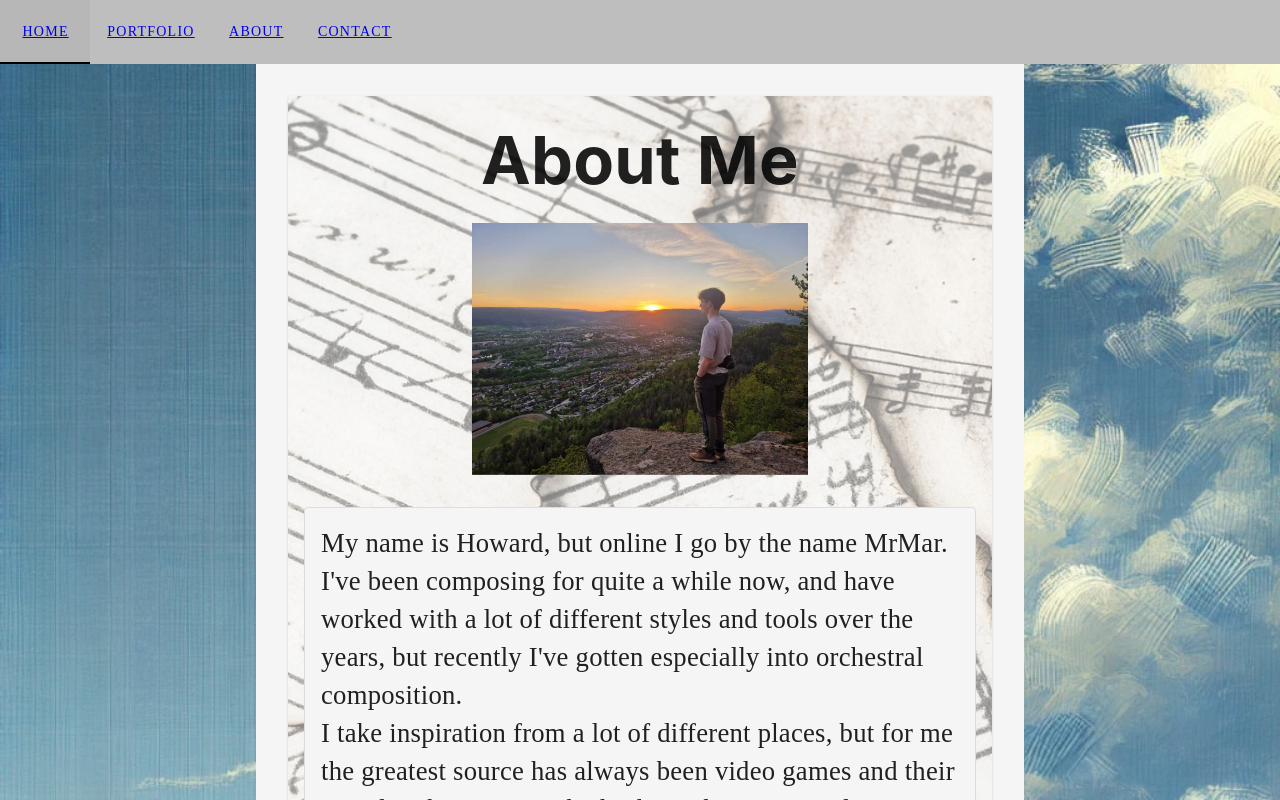
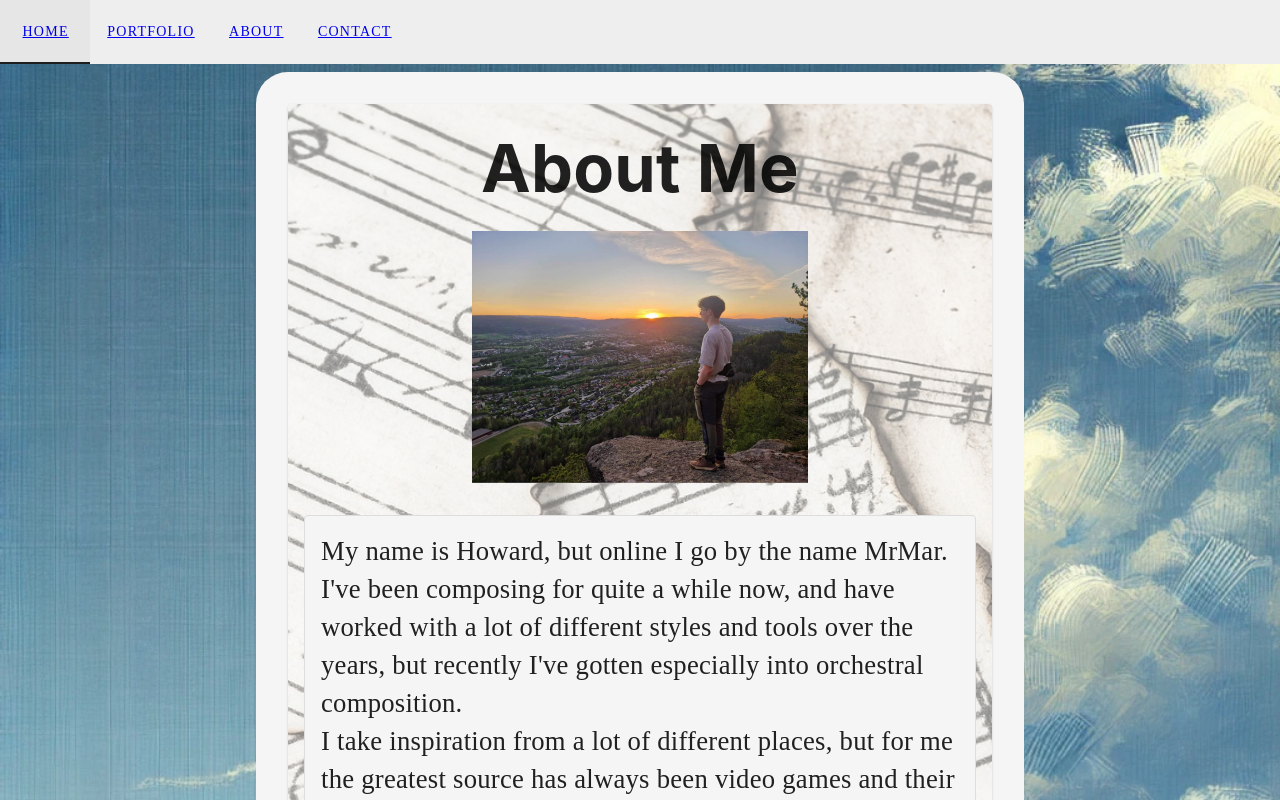
Before and after one commit to MrMarHVD/music-portfolio, a Vue app: page /about in a window 1280 px wide. Built offline with nearby package versions, Linux system fonts and the light colour scheme.

Commit message:
style: Added border radius and recolored toolbar.

```diff
--- a/src/components/AboutPage.vue
+++ b/src/components/AboutPage.vue
@@ -13,6 +13,7 @@ import AboutMeBlock from "@/components/AboutMeBlock.vue";
 
   <v-container class="backdrop content-container">
    <AboutMeBlock  />
+    <ContactFooter />
   </v-container>
 </template>
 
@@ -24,7 +25,10 @@ v-container {
 }
 
 .content-container {
-  margin-top: 0px;
+  margin-top: 1vh;
+  border-radius: 4vh;
+  margi-text-outline: 1vh;
+  margin-bottom: 10vh;
 }
 
 
--- a/src/components/MainPage.vue
+++ b/src/components/MainPage.vue
@@ -24,7 +24,10 @@ v-container {
 }
 
 .content-container {
-  margin-top: 0px;
+  margin-top: 1vh;
+  border-radius: 4vw;
+  margin-top: 1vh;
+  margin-bottom: 10vh;
 }
 
 
--- a/src/components/PortfolioPage.vue
+++ b/src/components/PortfolioPage.vue
@@ -142,7 +142,9 @@ v-container {
 }
 
 .content-container {
-  margin-top: 0px;
+  border-radius: 4vh;
+  margin-top: 1vh;
+  margin-bottom: 10vh;
 }
 
 
--- a/src/components/Toolbar.vue
+++ b/src/components/Toolbar.vue
@@ -4,7 +4,7 @@ import { VToolbar, VTabs, VTab } from 'vuetify/components'
 </script>
 
 <template>
-  <v-toolbar color="secondary">
+  <v-toolbar class="toolbar" color="lightgrey">
     <v-tabs>
       <v-tab>
         <router-link to="/">Home</router-link>
@@ -23,5 +23,10 @@ import { VToolbar, VTabs, VTab } from 'vuetify/components'
 </template>
 
 <style scoped>
+
+.toolbar {
+  border-bottom: 10px;
+  border-color: black;
+}
 /* Add any styles if needed */
 </style>
```
